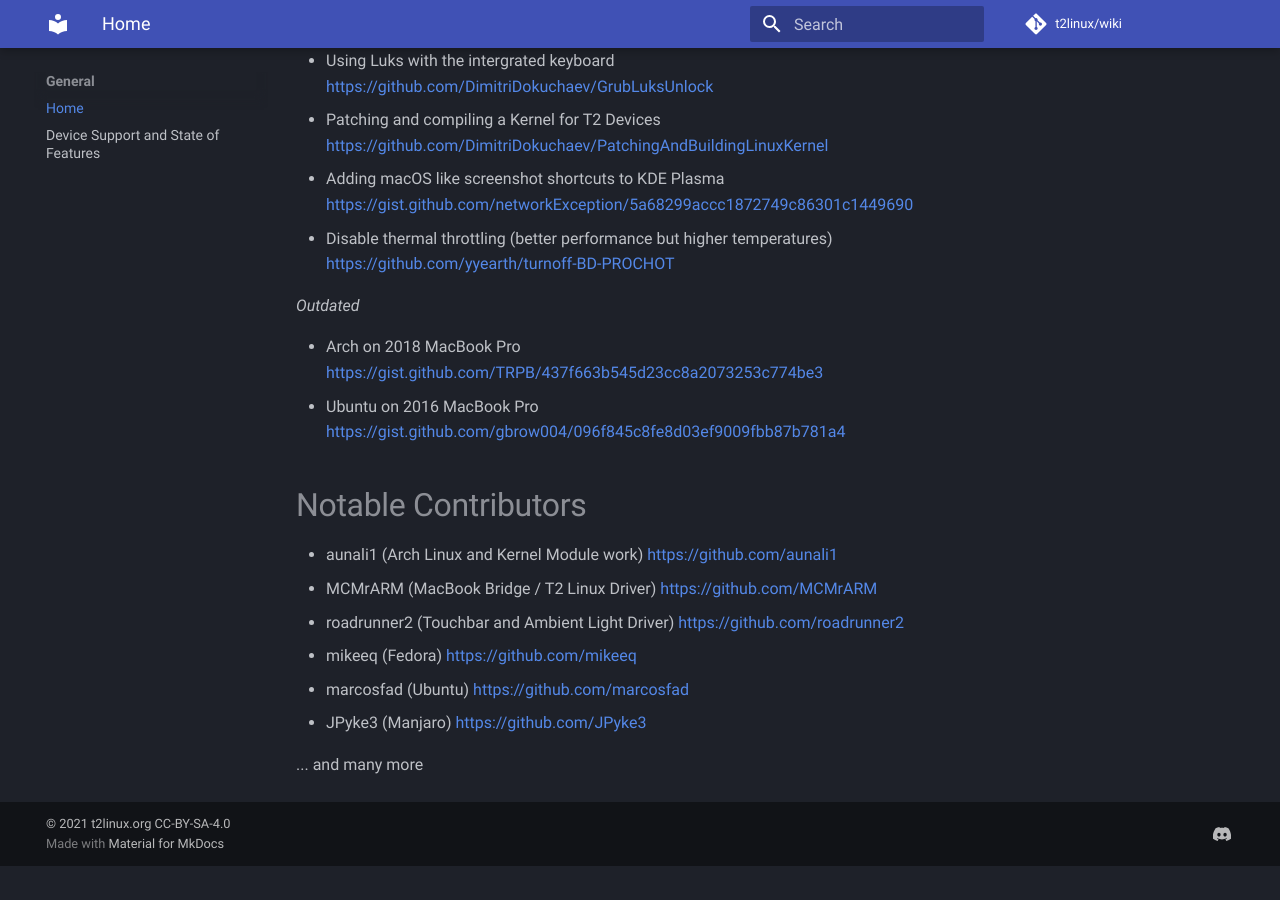
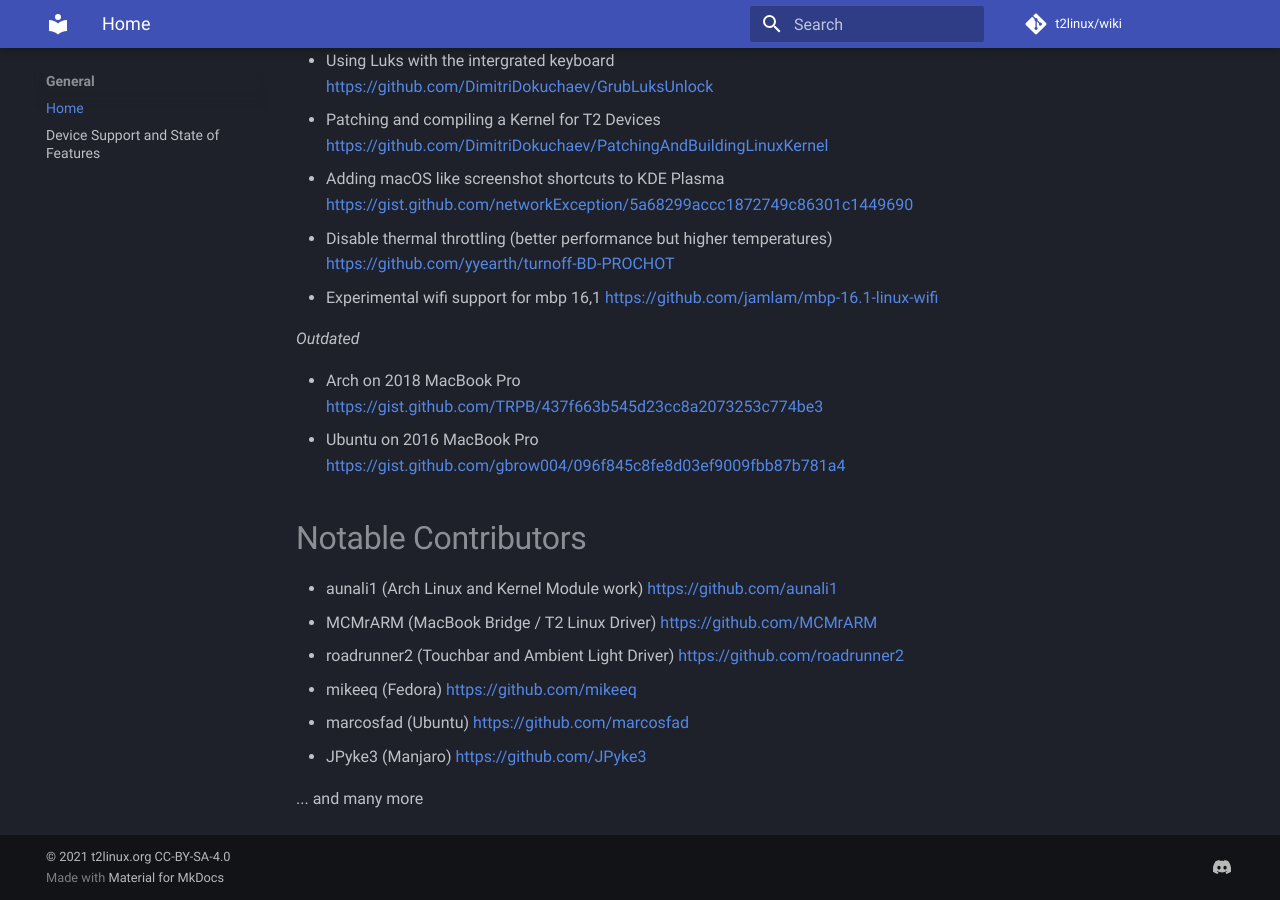
Before and after one commit to t2linux/wiki, an MkDocs documentation site: the page built from docs/index.md, in a window 1280 px wide and 900 px high, scrolled down 1398 px. Built offline with MkDocs 1.6.1 and Material for MkDocs 9.7.7, drawn with Linux system fonts in a browser that asks for light colours; comment, search, counter and statistics services are not loaded; before the commit the page ends 2264 px from its top, so only the background shows below that.

Commit message:
Index: Added link to experimental 16,1 wifi kernel patches

```diff
--- a/docs/index.md
+++ b/docs/index.md
@@ -42,6 +42,7 @@ Note that if you are using one of the distributions listed above you should foll
 - Patching and compiling a Kernel for T2 Devices [https://github.com/DimitriDokuchaev/PatchingAndBuildingLinuxKernel](https://github.com/DimitriDokuchaev/PatchingAndBuildingLinuxKernel)
 - Adding macOS like screenshot shortcuts to KDE Plasma [https://gist.github.com/networkException/5a68299accc1872749c86301c1449690](https://gist.github.com/networkException/5a68299accc1872749c86301c1449690)
 - Disable thermal throttling (better performance but higher temperatures) [https://github.com/yyearth/turnoff-BD-PROCHOT](https://github.com/yyearth/turnoff-BD-PROCHOT)
+- Experimental wifi support for mbp 16,1 [https://github.com/jamlam/mbp-16.1-linux-wifi](https://github.com/jamlam/mbp-16.1-linux-wifi)
 
 *Outdated*
 
```
